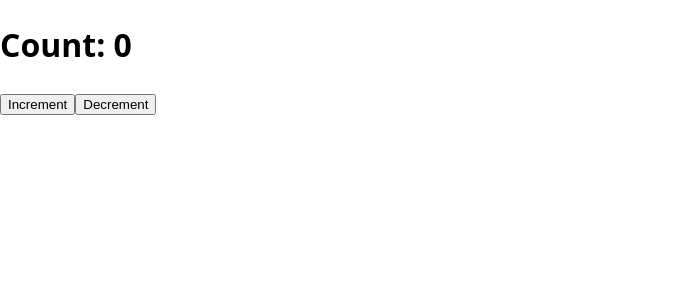
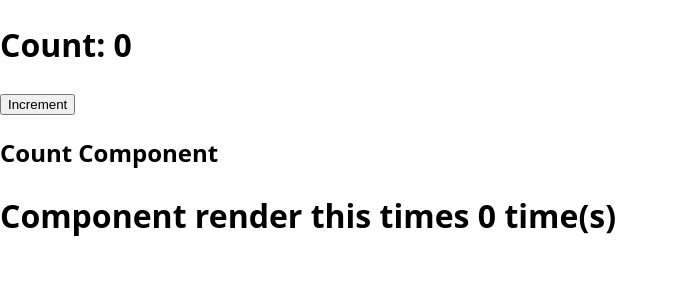
Before and after one commit to NirajPandit320/Skill-Boost-in-React, a React (Vite) app in the folder react-01/: page / in a window 1280 px wide. Shown: the top 300 px of the page, without its empty margins (0-678 px from the left). Built offline with nearby package versions, Linux system fonts and the light colour scheme.

Commit message:
Learned React.memo()

```diff
--- a/react-01/src/App.jsx
+++ b/react-01/src/App.jsx
@@ -4,7 +4,8 @@
 // import {Home} from "./components/hooks/customhooks/Home";
 // import {DarkLight} from "./projects/DarkLight";
 // import {ThemeProvider} from "./projects/DarkLight";
-import {ReducerComp} from "./components/hooks/UseReducer/ReducerComp";
+// import {ReducerComp} from "./components/hooks/UseReducer/ReducerComp";
+import { ReactMemo } from "./components/hooks/memo/ReactMemo";
 
 
 
@@ -14,7 +15,8 @@ const App = () => {
   {/* <ThemeProvider>
     <DarkLight/>
   </ThemeProvider> */}
-  <ReducerComp/>
+  {/* <ReducerComp/> */}
+  <ReactMemo />
   </>
   )
 
--- /dev/null
+++ b/react-01/src/components/hooks/memo/CountMemo.jsx
@@ -0,0 +1,11 @@
+import {memo, useRef} from "react";
+const Count = () => {
+    const renderCount = useRef(0);
+    return (
+        <div>
+            <h2>Count Component</h2>
+            <h1>Component render this times {renderCount.current++} time(s)</h1>
+        </div>
+    );
+}
+export default memo(Count);
--- /dev/null
+++ b/react-01/src/components/hooks/memo/ReactMemo.jsx
@@ -0,0 +1,15 @@
+import {useState} from "react";
+import Count from "./CountMemo";
+export const ReactMemo = () => {
+    const [count, setCount] = useState(0);
+
+    return (
+    <>
+        <div>
+            <h1>Count: {count}</h1>
+            <button onClick={() => setCount(count + 1)}>Increment</button>
+        </div>
+        <Count/>
+    </>
+    );
+}
```
